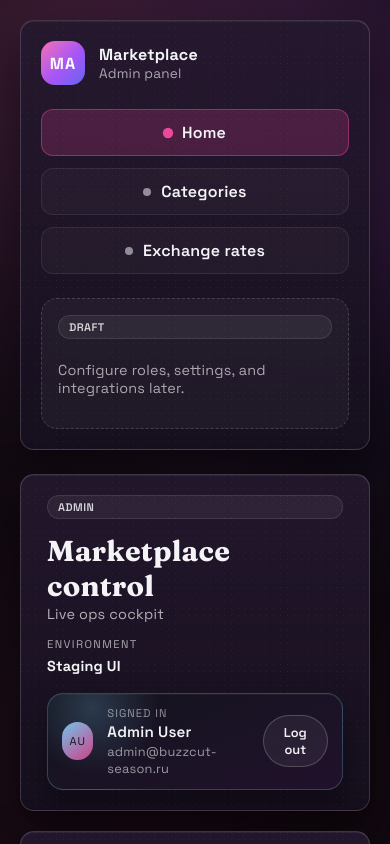
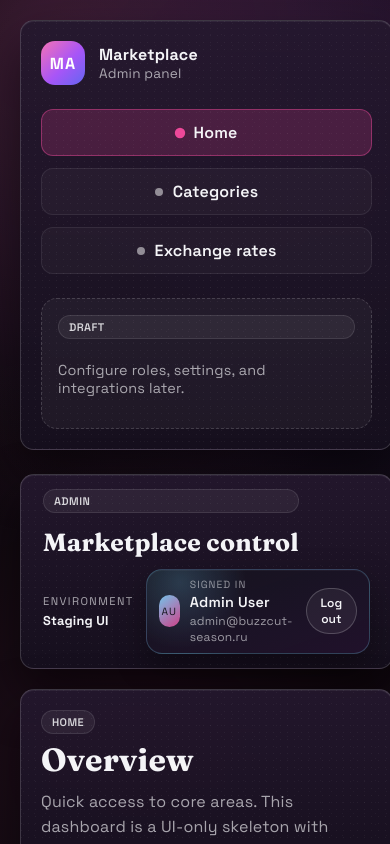
Before and after one commit to buzzcut-season/buzzcut-season-admin, a Next.js app: page / in a window 390 px wide. Shown: the top 844 px of the page. Built offline with nearby package versions, Linux system fonts and the light colour scheme.

Commit message:
style: tighten admin header

```diff
--- a/app/(admin)/AdminLayout.module.css
+++ b/app/(admin)/AdminLayout.module.css
@@ -21,8 +21,8 @@
   display: flex;
   align-items: center;
   justify-content: space-between;
-  gap: 18px;
-  padding: 20px 26px;
+  gap: 16px;
+  padding: 14px 22px;
   border: 1px solid rgba(236, 72, 153, 0.18);
   background:
     radial-gradient(320px circle at 15% 20%, rgba(236, 72, 153, 0.12), transparent 60%),
@@ -38,29 +38,23 @@
   margin: 0;
 }
 
-.headerSubtitle {
-  margin: 2px 0 0;
-  color: rgba(244, 244, 247, 0.7);
-  font-size: 0.9rem;
-}
-
 .header h2 {
   margin: 6px 0 0;
   font-family: var(--font-serif), "Times New Roman", serif;
-  font-size: 1.8rem;
+  font-size: 1.55rem;
 }
 
 .headerMeta {
   display: grid;
   text-align: right;
-  gap: 6px;
-  font-size: 0.9rem;
+  gap: 4px;
+  font-size: 0.8rem;
 }
 
 .headerRight {
   display: flex;
   align-items: center;
-  gap: 18px;
+  gap: 12px;
 }
 
 .metaLabel {
@@ -91,15 +85,17 @@
   }
 
   .header {
-    flex-direction: column;
-    align-items: flex-start;
-    gap: 14px;
+    flex-direction: row;
+    flex-wrap: wrap;
+    align-items: center;
+    gap: 12px;
   }
 
   .headerRight {
     width: 100%;
-    flex-direction: column;
-    align-items: stretch;
+    flex-direction: row;
+    justify-content: space-between;
+    align-items: center;
   }
 
   .headerMeta {
--- a/app/(admin)/layout.tsx
+++ b/app/(admin)/layout.tsx
@@ -18,7 +18,6 @@ export default function AdminLayout({
             <span className="badge">Admin</span>
             <div>
               <h2>Marketplace control</h2>
-              <p className={styles.headerSubtitle}>Live ops cockpit</p>
             </div>
           </div>
           <div className={styles.headerRight}>
--- a/components/UserMenu.module.css
+++ b/components/UserMenu.module.css
@@ -1,8 +1,8 @@
 .userMenu {
   display: flex;
   align-items: center;
-  gap: 14px;
-  padding: 12px 14px;
+  gap: 10px;
+  padding: 8px 12px;
   border-radius: 16px;
   border: 1px solid rgba(125, 211, 252, 0.25);
   background:
@@ -14,12 +14,12 @@
 }
 
 .avatar {
-  width: 38px;
-  height: 38px;
+  width: 32px;
+  height: 32px;
   border-radius: 999px;
   display: grid;
   place-items: center;
-  font-size: 0.7rem;
+  font-size: 0.65rem;
   letter-spacing: 1px;
   text-transform: uppercase;
   color: rgba(8, 10, 16, 0.9);
@@ -32,19 +32,19 @@
 }
 
 .userLabel {
-  font-size: 0.7rem;
+  font-size: 0.65rem;
   letter-spacing: 1px;
   text-transform: uppercase;
   color: rgba(244, 244, 247, 0.55);
 }
 
 .userName {
-  font-size: 0.95rem;
+  font-size: 0.9rem;
   font-weight: 600;
 }
 
 .userEmail {
-  font-size: 0.8rem;
+  font-size: 0.75rem;
   color: rgba(244, 244, 247, 0.6);
 }
 
@@ -52,9 +52,9 @@
   border: 1px solid rgba(255, 255, 255, 0.2);
   background: rgba(255, 255, 255, 0.06);
   color: var(--ink);
-  padding: 8px 12px;
+  padding: 6px 10px;
   border-radius: 999px;
-  font-size: 0.8rem;
+  font-size: 0.75rem;
   font-weight: 600;
   cursor: pointer;
   transition: transform 0.2s ease, background 0.2s ease,
```
